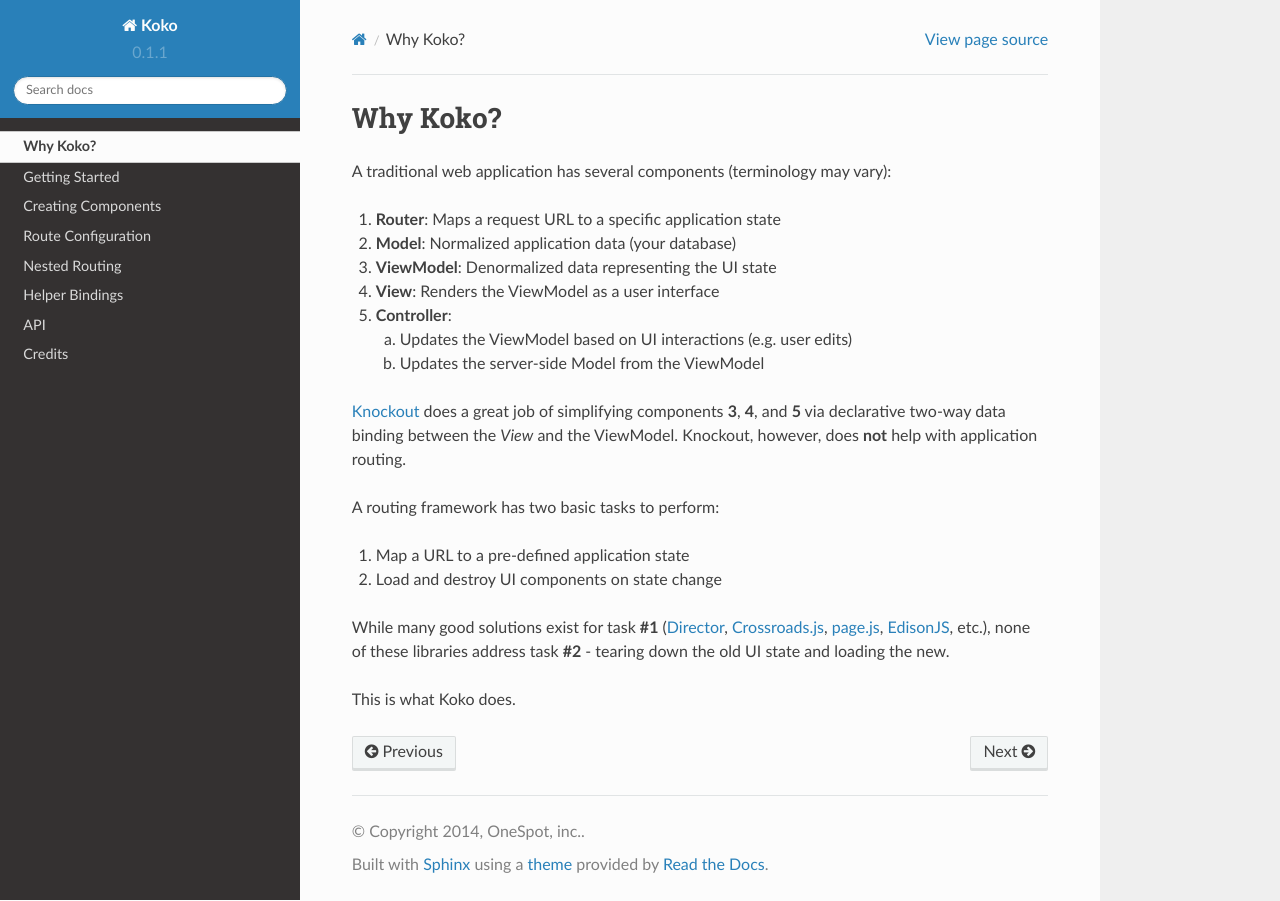
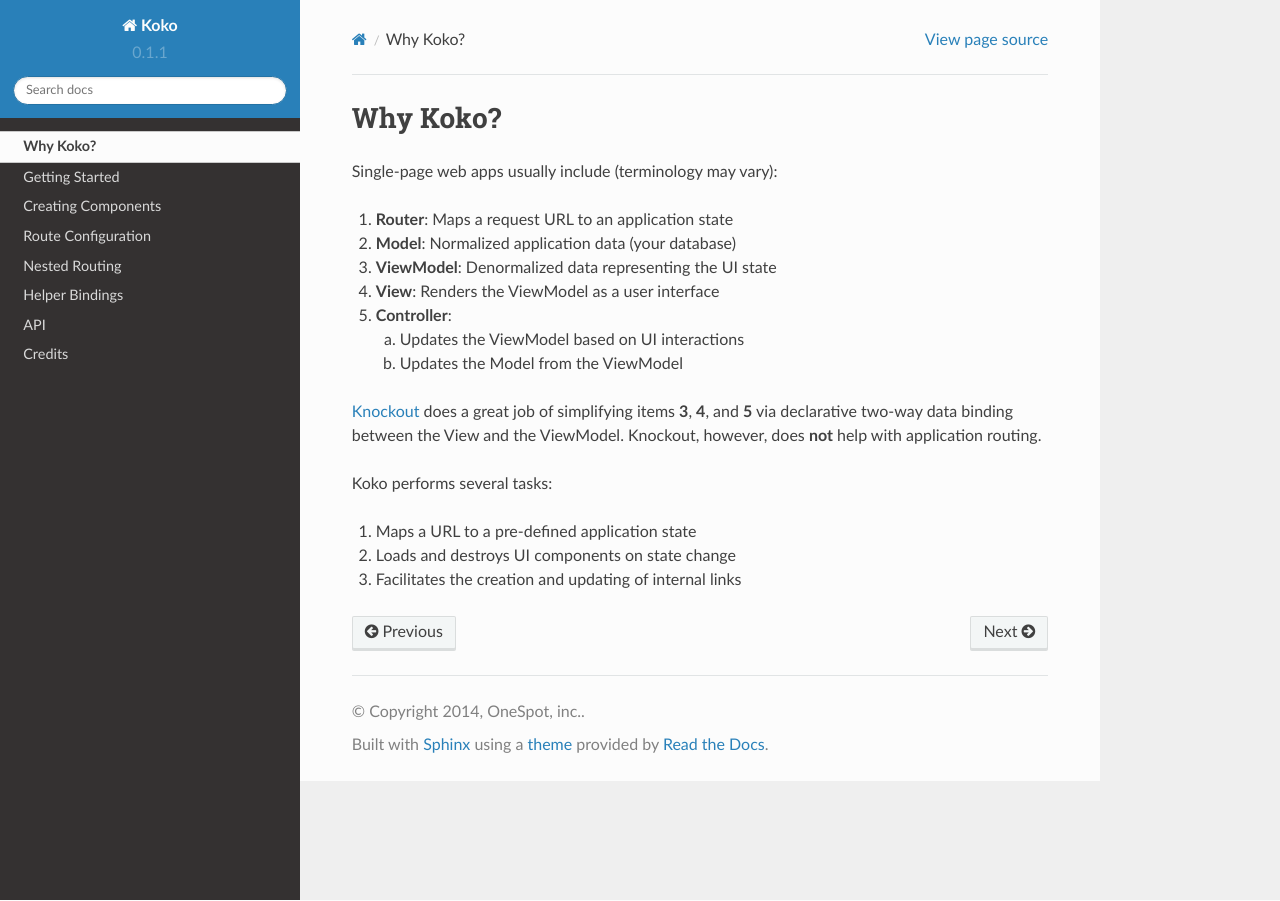
Before and after one commit to aldendaniels/koko, a Sphinx documentation site: the page built from docs/source/why-koko.rst, in a window 1280 px wide. Built offline with Sphinx 7.4.7 and the Read the Docs theme 2.0.0, drawn with Linux system fonts in a browser that asks for light colours.

Commit message:
More documentation tweaks

```diff
--- a/docs/source/components.rst
+++ b/docs/source/components.rst
@@ -25,7 +25,7 @@ using ``koko.componentViewModel()``:
 **koko.componentViewModel()** does the following:
 
 - Calls the ``init()`` method on ViewModel instantiation.
-- Passes the parent ``ViewModel`` object (if any) to ``init()``.
+- Passes the parent ViewModel object (if any) to ``init()``.
 - Optionally binds any methods defined to the component ViewModel.
 - Adds ``this.koko`` to the component (see below).
 
--- a/docs/source/why-koko.rst
+++ b/docs/source/why-koko.rst
@@ -1,37 +1,26 @@
 Why Koko?
 =========
 
-A traditional web application has several components (terminology
-may vary):
+Single-page web apps usually include (terminology may vary):
 
-1. **Router**: Maps a request URL to a specific application state
+1. **Router**: Maps a request URL to an application state
 2. **Model**: Normalized application data (your database)
 3. **ViewModel**: Denormalized data representing the UI state
 4. **View**: Renders the ViewModel as a user interface
 5. **Controller**:
 
-   a) Updates the ViewModel based on UI interactions (e.g. user edits)
-   b) Updates the server-side Model from the ViewModel
+   a) Updates the ViewModel based on UI interactions
+   b) Updates the Model from the ViewModel
 
-`Knockout`_ does a great job of simplifying components **3**, **4**, and
-**5** via declarative two-way data binding between the *View* and the
+`Knockout`_ does a great job of simplifying items **3**, **4**, and
+**5** via declarative two-way data binding between the View and the
 ViewModel. Knockout, however, does **not** help with application routing.
 
-A routing framework has two basic tasks to perform:
+Koko performs several tasks:
 
-1. Map a URL to a pre-defined application state
-2. Load and destroy UI components on state change
-
-While many good solutions exist for task **#1** (`Director`_,
-`Crossroads.js`_, `page.js`_, `EdisonJS`_, etc.), none of these
-libraries address task **#2** - tearing
-down the old UI state and loading the new.
-
-This is what Koko does.
+1. Maps a URL to a pre-defined application state
+2. Loads and destroys UI components on state change
+3. Facilitates the creation and updating of internal links
 
 .. _Knockout: http://knockoutjs.com/
 .. _Angular UI Router: https://github.com/angular-ui/ui-router
-.. _Director: https://github.com/flatiron/director
-.. _Crossroads.js: http://millermedeiros.github.io/crossroads.js/
-.. _page.js: http://visionmedia.github.io/page.js/
-.. _EdisonJS: http://appendto.com/2014/02/edisonjs-organized-routing-for-complex-single-page-applications/
```
Also changed, not shown: other parts of docs/source/components.rst (+1 -1 lines).
